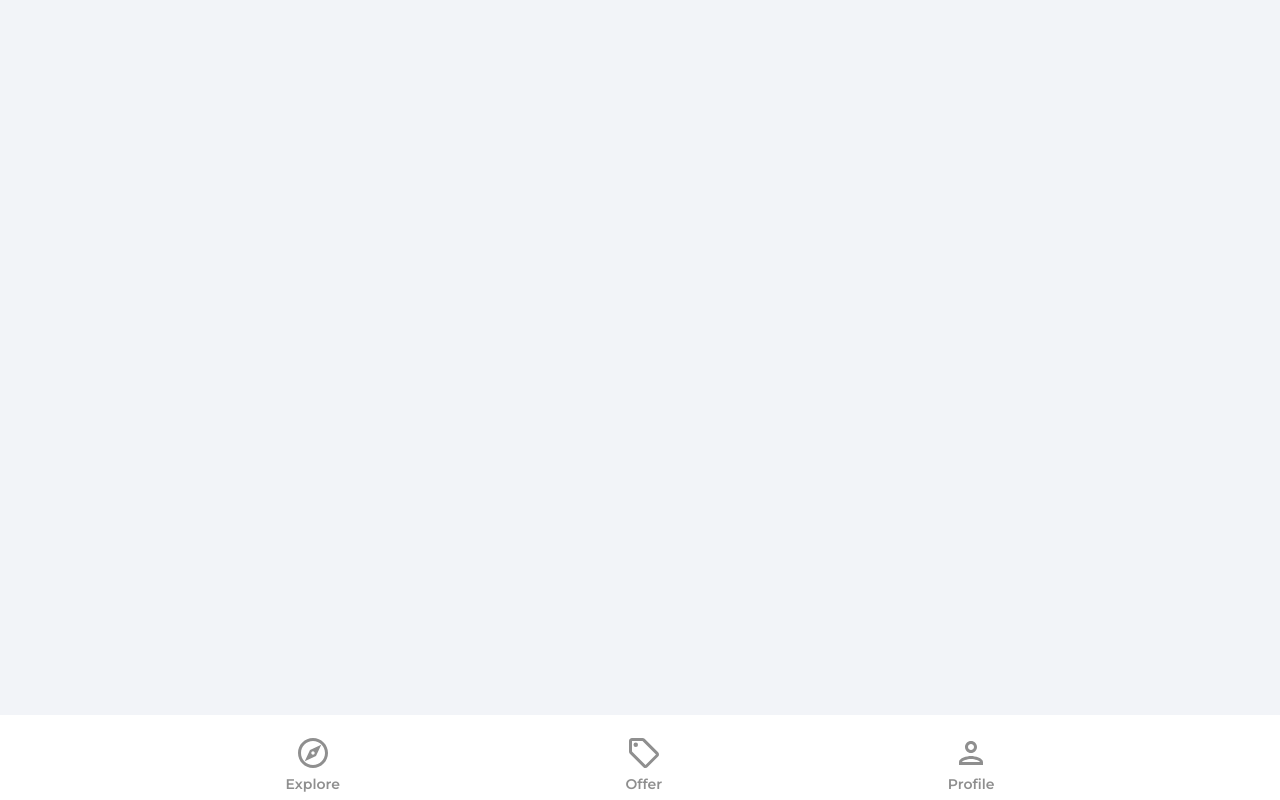
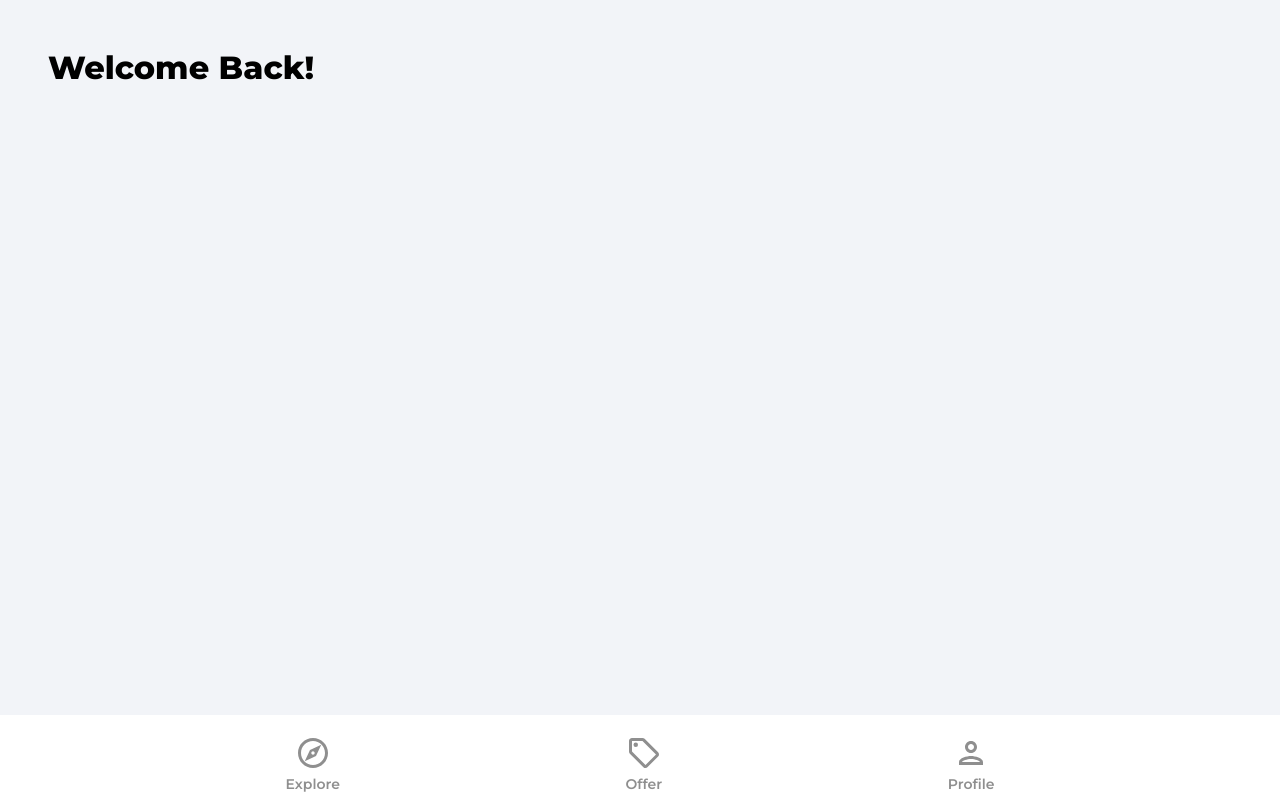
Before and after one commit to it27427/house-marketplace-app, a React (Vite) app: page /sign-in in a window 1280 px wide. Built offline with nearby package versions, Linux system fonts and the light colour scheme.

Commit message:
Welcome Back

```diff
--- a/src/pages/SignIn.jsx
+++ b/src/pages/SignIn.jsx
@@ -16,7 +16,9 @@ const SignIn = () => {
   return (
     <>
       <div className='pageContainer'>
-        <header className='pageHeader'></header>
+        <header>
+          <p className='pageHeader'>Welcome Back!</p>
+        </header>
       </div>
     </>
   );
```
